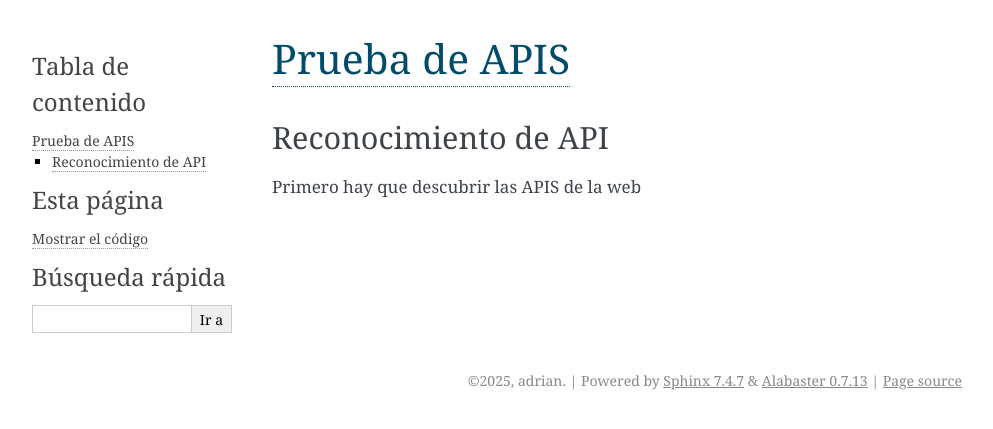
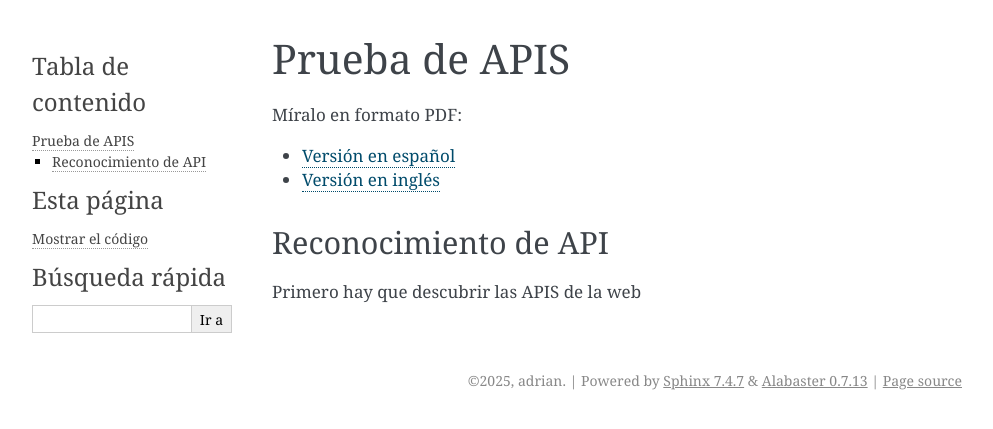
Before and after one commit to PumukyDev/portswigger-websecurity-academy, a Sphinx documentation site: the page built from docs/api-testing.rst, in a window 1280 px wide. Shown: the top 429 px of the page, without its empty margins (148-1141 px from the left). Built offline with Sphinx 7.4.7, drawn with Linux system fonts in a browser that asks for light colours.

Commit message:
docs: Add pdf file links

```diff
--- a/docs/api-testing.rst
+++ b/docs/api-testing.rst
@@ -1,6 +1,10 @@
-===============================================================================================
-`Prueba de APIS <https://PumukyDev.github.io/portswigger-websecurity-academy/api-testing.pdf>`_
-===============================================================================================
+Prueba de APIS
+==============
+
+Míralo en formato PDF:
+
+- `Versión en español <https://PumukyDev.github.io/portswigger-websecurity-academy/es/api-testing.pdf>`_
+- `Versión en inglés <https://PumukyDev.github.io/portswigger-websecurity-academy/en/api-testing.pdf>`_
 
 .. header::
 
```
Also changed, not shown: docs/file-upload-vulnerabilities.rst (+7 -3 lines).
